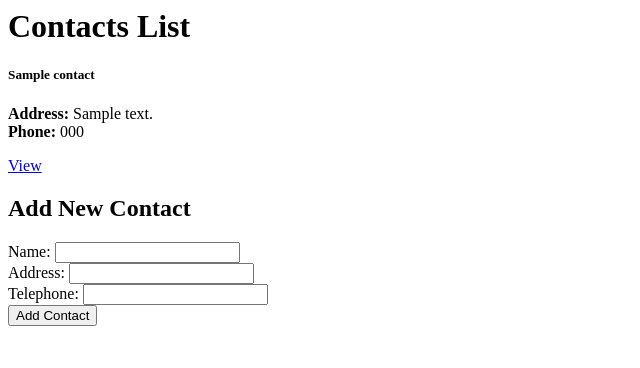
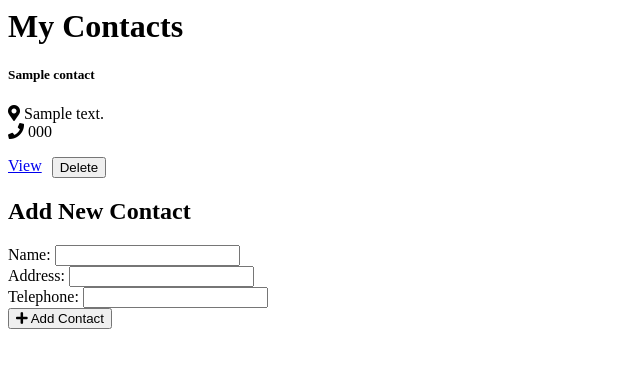
Before and after one commit to ben635/contacts_webapp, a Django app: page /front/contacts/ in a window 1280 px wide. Shown: the top 368 px of the page, without its empty margins (0-640 px from the left). Run offline with Django 5.2, Linux system fonts and the light colour scheme; tables that the repository leaves empty hold one stand-in row (values such as "Sample post").

Commit message:
add some styling

```diff
--- a/app/contacts/templates/contacts/index.html
+++ b/app/contacts/templates/contacts/index.html
@@ -1,44 +1,132 @@
 <div class="container mt-4">
-    <h1>Contacts List</h1>
+    <h1 class="text-primary mb-4">My Contacts</h1>
 
+    <div id="contacts-list">
         {% if contacts %}
-        <div class="row">
+            <div class="row" id="contacts-container">
                 {% for contact in contacts %}
-                <div class="col-md-4 mb-3">
-                    <div class="card">
+                    <div class="col-md-4 mb-3 contact-card">
+                        <div class="card shadow-sm hover-effect">
                             <div class="card-body">
-                            <h5 class="card-title">{{ contact.name }}</h5>
+                                <h5 class="card-title text-primary">{{ contact.name }}</h5>
                                 <p class="card-text">
-                                <strong>Address:</strong> {{ contact.address }}<br>
-                                <strong>Phone:</strong> {{ contact.telephone_number }}
+                                    <i class="fas fa-map-marker-alt text-secondary"></i> {{ contact.address }}<br>
+                                    <i class="fas fa-phone text-secondary"></i> {{ contact.telephone_number }}
                                 </p>
-                            <a href="{% url 'Contact' contact.id %}" class="btn btn-info btn-sm">View</a>
+                                <div class="btn-group">
+                                    <a href="{% url 'Contact' contact.id %}" class="btn btn-outline-primary btn-sm">View</a>
+                                    <button onclick="deleteContact({{ contact.id }})" class="btn btn-outline-danger btn-sm">Delete</button>
+                                </div>
                             </div>
                         </div>
                     </div>
                 {% endfor %}
             </div>
         {% else %}
-        <p>No contacts found.</p>
+            <p class="text-muted">No contacts found.</p>
         {% endif %}
     </div>
 
-<div class="container mt-4">
-    <h2>Add New Contact</h2>
-    <form method="POST" action="{% url 'create_contact' %}">
+    <div class="card shadow-sm mt-4">
+        <div class="card-body">
+            <h2 class="text-primary mb-3">Add New Contact</h2>
+            <form id="add-contact-form" method="POST" action="{% url 'create_contact' %}">
                 {% csrf_token %}
-        <div class="form-group">
+                <div class="form-group mb-3">
                     <label for="name">Name:</label>
                     <input type="text" class="form-control" id="name" name="name" required>
                 </div>
-        <div class="form-group">
+                <div class="form-group mb-3">
                     <label for="address">Address:</label>
                     <input type="text" class="form-control" id="address" name="address" required>
                 </div>
-        <div class="form-group">
+                <div class="form-group mb-3">
                     <label for="telephone">Telephone:</label>
                     <input type="tel" class="form-control" id="telephone" name="telephone_number" required>
                 </div>
-        <button type="submit" class="btn btn-primary mt-3">Add Contact</button>
+                <button type="submit" class="btn btn-primary">
+                    <i class="fas fa-plus"></i> Add Contact
+                </button>
             </form>
         </div>
+    </div>
+</div>
+
+<link rel="stylesheet" href="https://cdnjs.cloudflare.com/ajax/libs/font-awesome/5.15.4/css/all.min.css">
+
+<style>
+.hover-effect {
+    transition: transform 0.2s;
+}
+.hover-effect:hover {
+    transform: translateY(-5px);
+}
+.contact-card .card {
+    border: none;
+    border-radius: 10px;
+}
+.btn-group {
+    width: 100%;
+    display: flex;
+    gap: 10px;
+}
+</style>
+
+<script>
+document.getElementById('add-contact-form').addEventListener('submit', function(e) {
+    e.preventDefault();
+    const formData = new FormData(this);
+
+    fetch('{% url "create_contact" %}', {
+        method: 'POST',
+        body: formData,
+        headers: {
+            'X-CSRFToken': document.querySelector('[name=csrfmiddlewaretoken]').value
+        }
+    })
+    .then(response => response.json())
+    .then(data => {
+        if (data.success) {
+            // Add new contact card to the list without page reload
+            const contactsContainer = document.getElementById('contacts-container');
+            const newContactHtml = `
+                <div class="col-md-4 mb-3 contact-card">
+                    <div class="card shadow-sm hover-effect">
+                        <div class="card-body">
+                            <h5 class="card-title text-primary">${data.contact.name}</h5>
+                            <p class="card-text">
+                                <i class="fas fa-map-marker-alt text-secondary"></i> ${data.contact.address}<br>
+                                <i class="fas fa-phone text-secondary"></i> ${data.contact.telephone_number}
+                            </p>
+                            <div class="btn-group">
+                                <a href="/contacts/${data.contact.id}" class="btn btn-outline-primary btn-sm">View</a>
+                                <button onclick="deleteContact(${data.contact.id})" class="btn btn-outline-danger btn-sm">Delete</button>
+                            </div>
+                        </div>
+                    </div>
+                </div>
+            `;
+            contactsContainer.insertAdjacentHTML('afterbegin', newContactHtml);
+            this.reset();
+        }
+    });
+});
+
+function deleteContact(contactId) {
+    if (confirm('Are you sure you want to delete this contact?')) {
+        fetch(`/contacts/${contactId}/delete/`, {
+            method: 'DELETE',
+            headers: {
+                'X-CSRFToken': document.querySelector('[name=csrfmiddlewaretoken]').value
+            }
+        })
+        .then(response => response.json())
+        .then(data => {
+            if (data.success) {
+                const contactElement = document.querySelector(`[data-contact-id="${contactId}"]`);
+                contactElement.remove();
+            }
+        });
+    }
+}
+</script>
```
Lines whose indentation alone changed are shown as unchanged.
